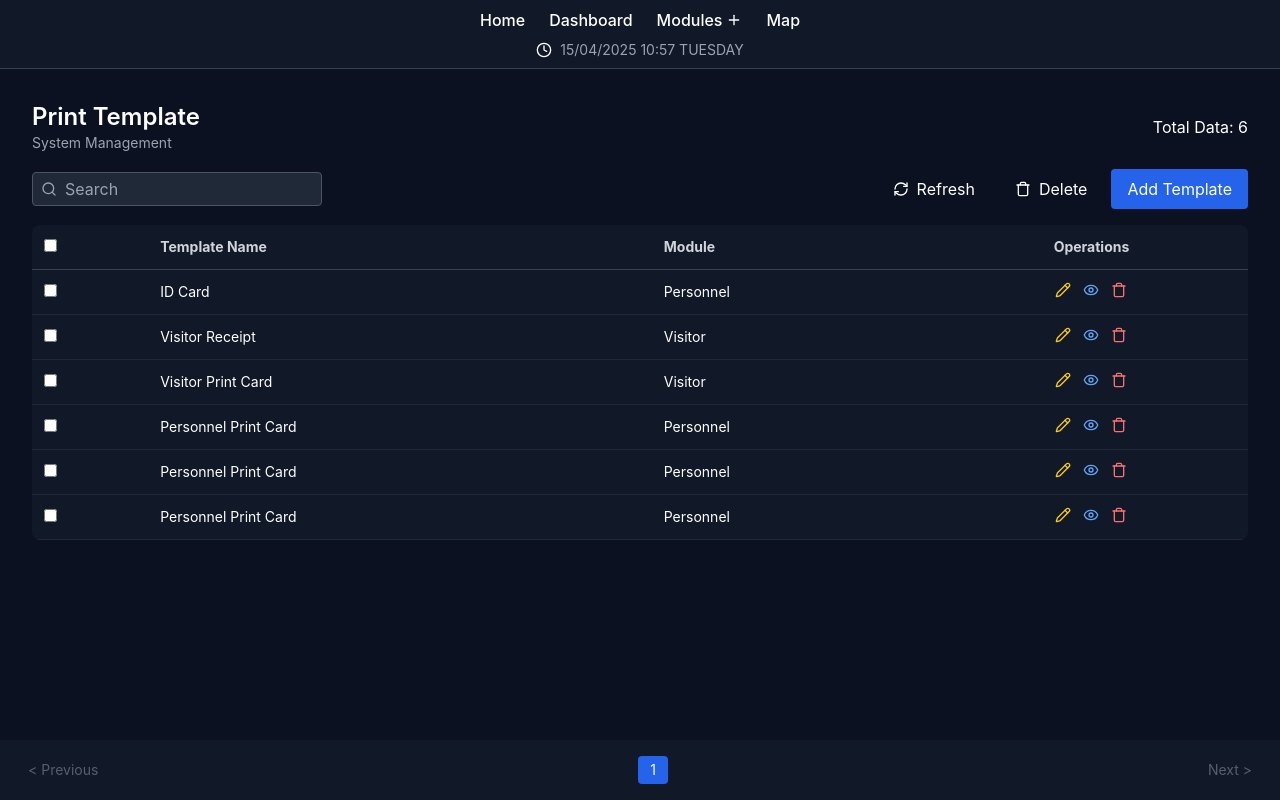
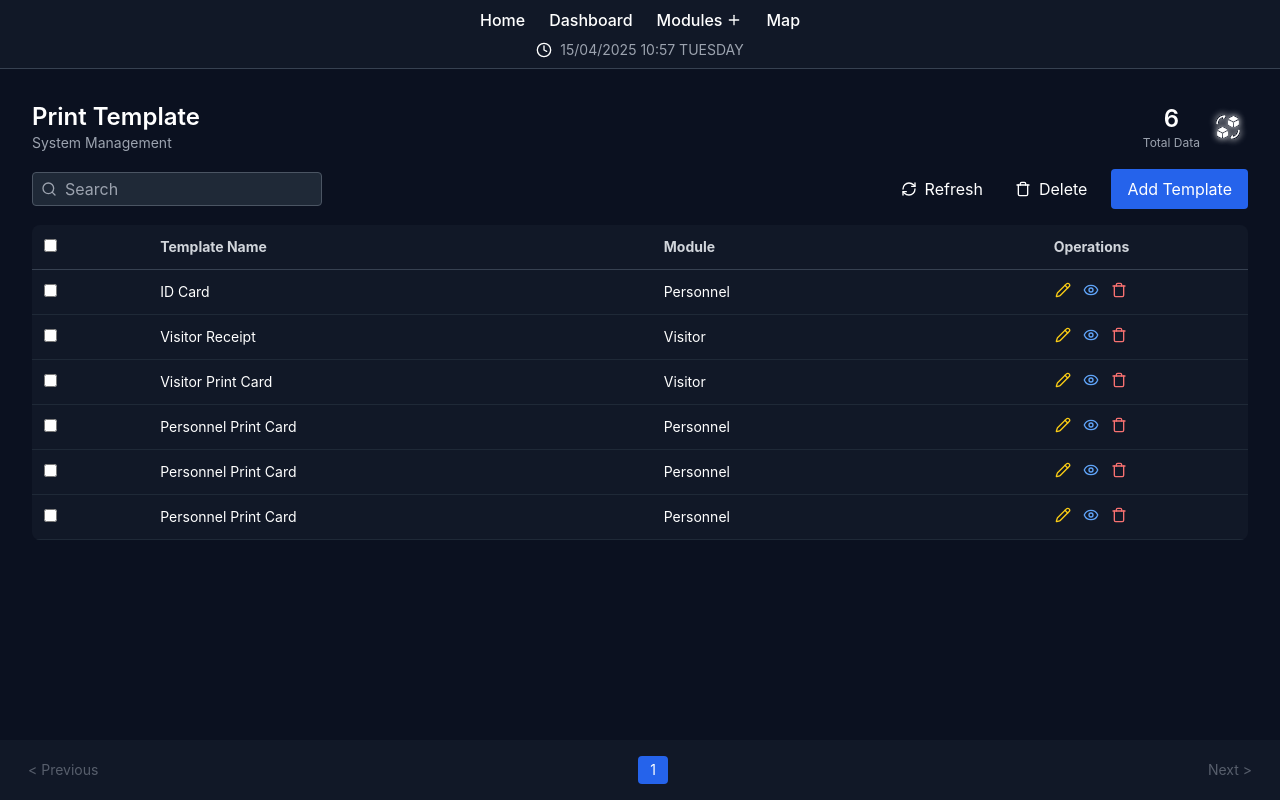
Before and after one commit to vishalrupak7979/ID-Card-Maker, a React (Create React App) app: page / in a window 1280 px wide. Built offline with nearby package versions, Linux system fonts and the light colour scheme.

Commit message:
day 1 final push

```diff
--- a/src/components/PrintTemplateList.jsx
+++ b/src/components/PrintTemplateList.jsx
@@ -3,7 +3,7 @@ import { useNavigate } from 'react-router-dom';
 import { Pencil, Eye, Trash, RefreshCw, Search } from 'lucide-react'; // Import icons
 import TopMenuBar from './TopMenuBar';
 import Pagination from './Pagination'; // Import the Pagination component
-
+import { ReactComponent as CubeIcon } from '../assets/convert-3d-cube.svg';
 const PrintTemplateList = ({ templates }) => {
   const navigate = useNavigate();
   const [currentPage, setCurrentPage] = useState(1);
@@ -43,8 +43,15 @@ const PrintTemplateList = ({ templates }) => {
             <h1 className="text-2xl font-semibold">Print Template</h1>
             <p className="text-sm text-gray-400">System Management</p>
           </div>
-          <div className="flex gap-2">
-            <span>Total Data: {filteredTemplates.length}</span>
+          <div className="flex items-center gap-2 ml-auto">
+
+              <div className='flex flex-col items-center'>
+                <h2 className='text-2xl font-semibold'>
+              {filteredTemplates.length}</h2>
+              <p className='text-xs text-gray-400'>
+               Total Data</p>
+              </div>
+            <CubeIcon className="w-10 h-10 text-white" />
           </div>
         </div>
 
@@ -64,11 +71,11 @@ const PrintTemplateList = ({ templates }) => {
 
           {/* Action Buttons */}
           <div className="flex gap-2">
-            <button className="flex items-center px-4 py-2 text-white hover:text-gray-400">
+            <button className="flex items-center px-2 py-2 text-white hover:text-gray-400">
               <RefreshCw size={16} className="mr-2" />
               Refresh
             </button>
-            <button className="flex items-center px-4 py-2   rounded hover:bg-red-500">
+            <button className="flex items-center px-4 py-2   rounded hover:text-gray-400 ">
               <Trash size={16} className="mr-2" />
               Delete
             </button>
```
Also changed, not shown: src/assets/convert-3d-cube.svg (added).
